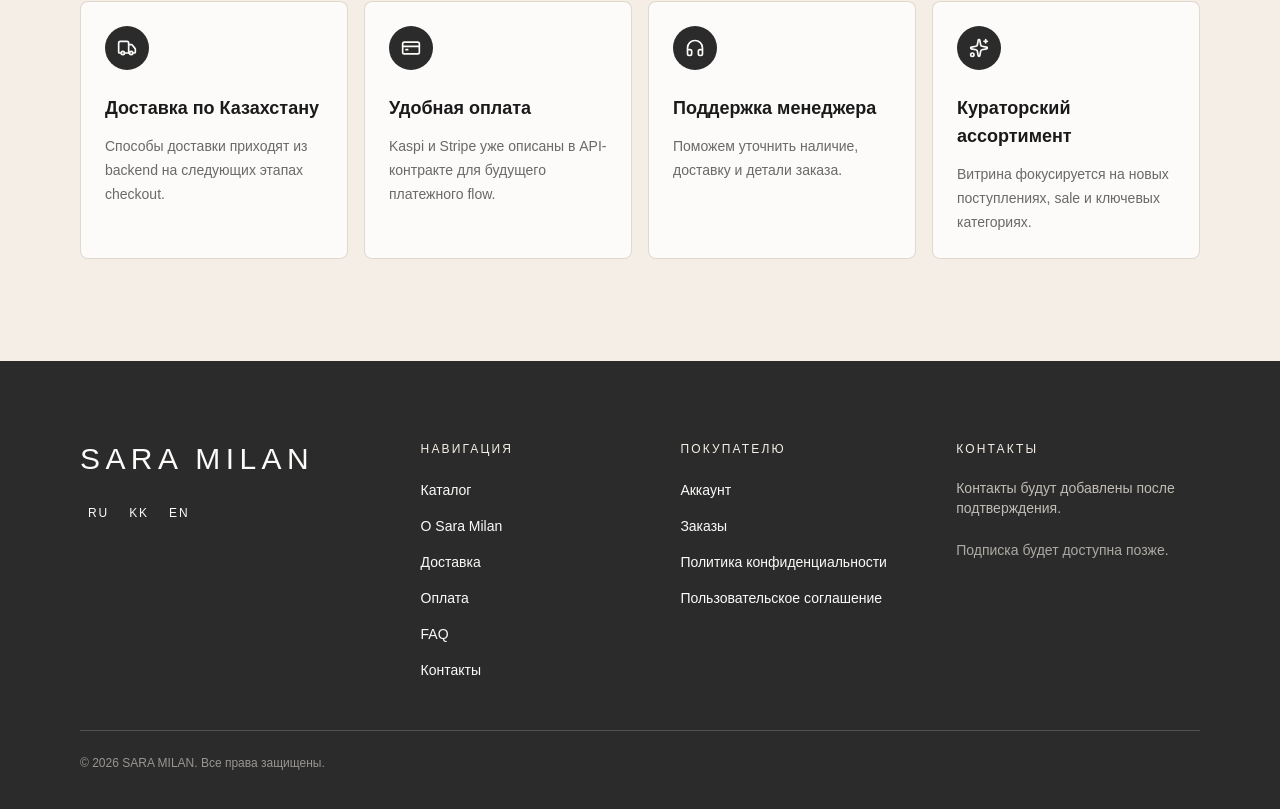
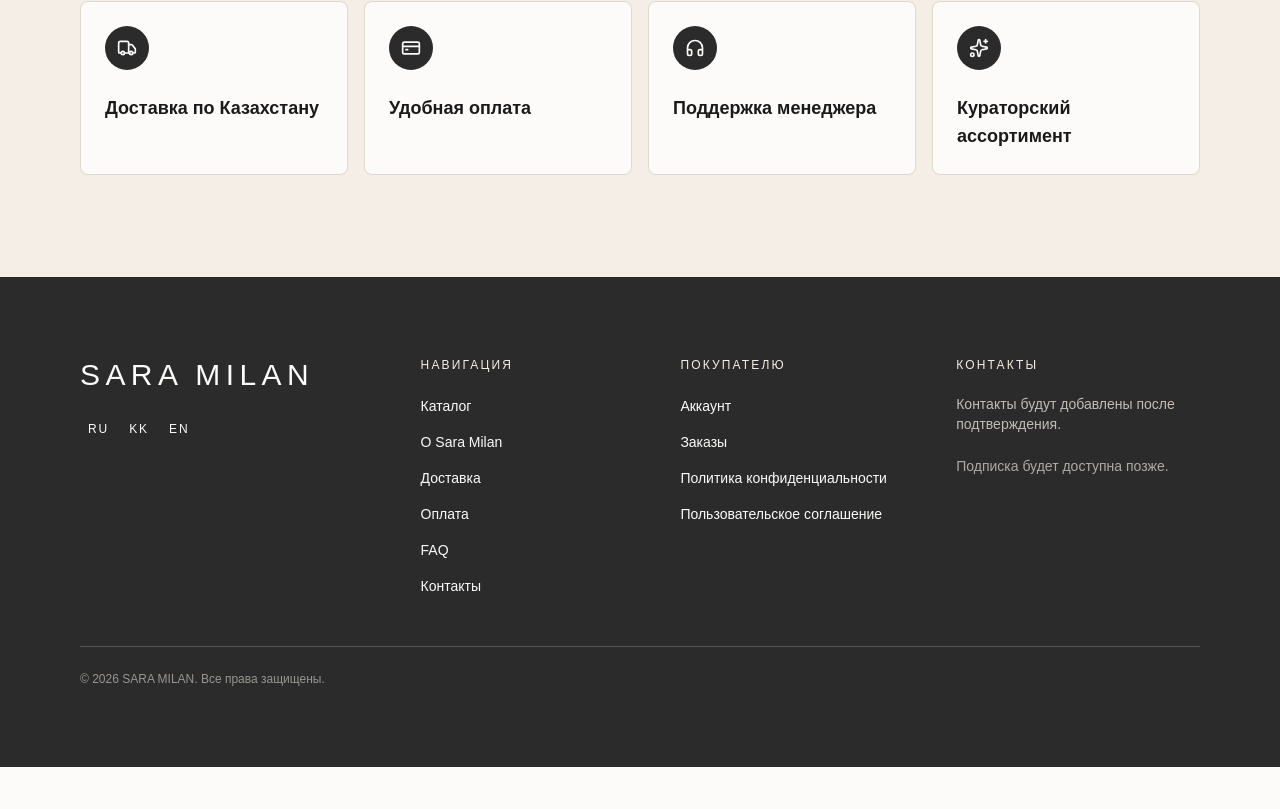
Before and after one commit to asanElzhanov/milan_frontend, a Next.js app: page /ru in a window 1280 px wide. Shown: the part 3712-4521 px from the top of the page. After the commit the page ends 4479 px from the top, so only its background shows below. Built offline with nearby package versions, Linux system fonts and the light colour scheme; no server answers.

Commit message:
description benefit deleted

```diff
--- a/src/app/[locale]/home/home-benefits.tsx
+++ b/src/app/[locale]/home/home-benefits.tsx
@@ -32,7 +32,6 @@
                   <Icon aria-hidden className="h-5 w-5" />
                 </div>
                 <h3 className="mt-6 text-lg font-semibold text-sara-black">{item.title}</h3>
-                <p className="mt-3 text-sm leading-6 text-sara-graphite/70">{item.description}</p>
               </article>
             );
           })}
```
